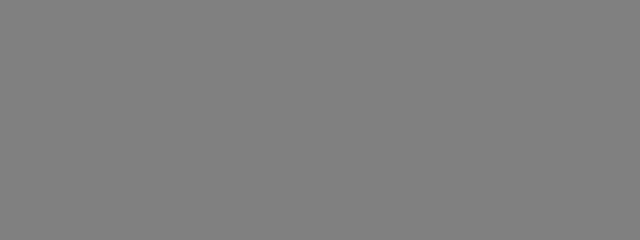
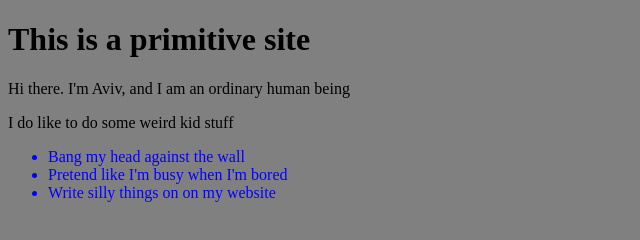
Before and after one commit to avivwei/personal-site, a plain HTML site: page index.html in a window 1280 px wide. Shown: the whole page, without its empty margins (0-640 px from the left). Drawn offline with Linux system fonts and the light colour scheme.

Commit message:
parcticed some changes

```diff
--- a/index.html
+++ b/index.html
@@ -1,10 +1,18 @@
 <!DOCTYPE html>
 <html>
 <head>
-	<title></title>
+	<title>personal site</title>
 	<link rel="stylesheet" type="text/css" href="style.css">
 </head>
 <body>
+	<h1> This is a primitive site </h1>
+	<p> Hi there. I'm Aviv, and I am an ordinary human being </p>
+	<p> I do like to do some weird kid stuff <p>
+	<ul>
+		<li> Bang my head against the wall </li>
+		<li> Pretend like I'm busy when I'm bored </li>
+		<li> Write silly things on on my website </li>
+	</ul>
 
 </body>
 </html>
--- a/style.css
+++ b/style.css
@@ -1,3 +1,7 @@
 body {
     background-color: grey;
 }
+ul {
+    color: blue;
+    font-family: "Times New Roman";
+}
```
